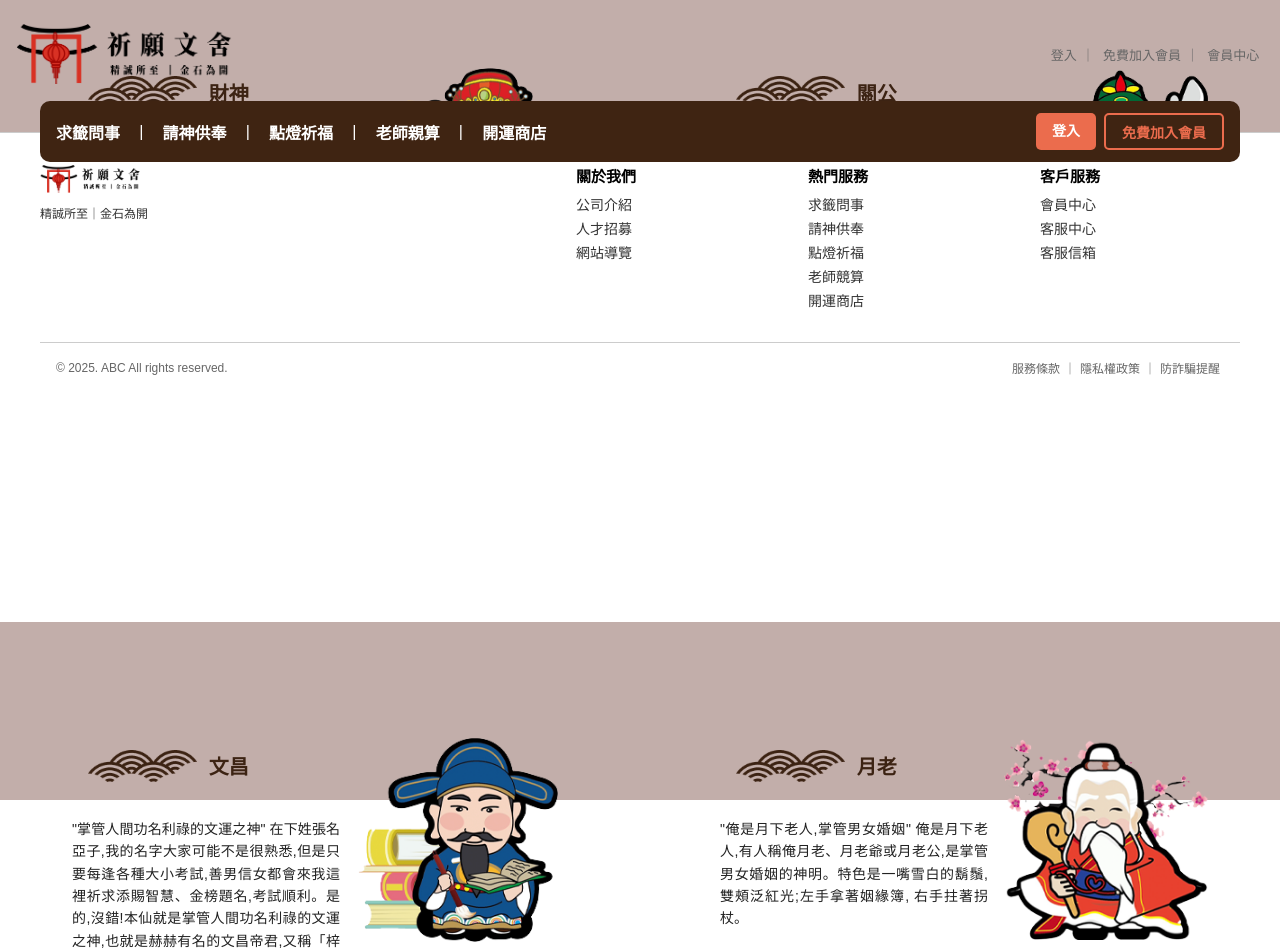
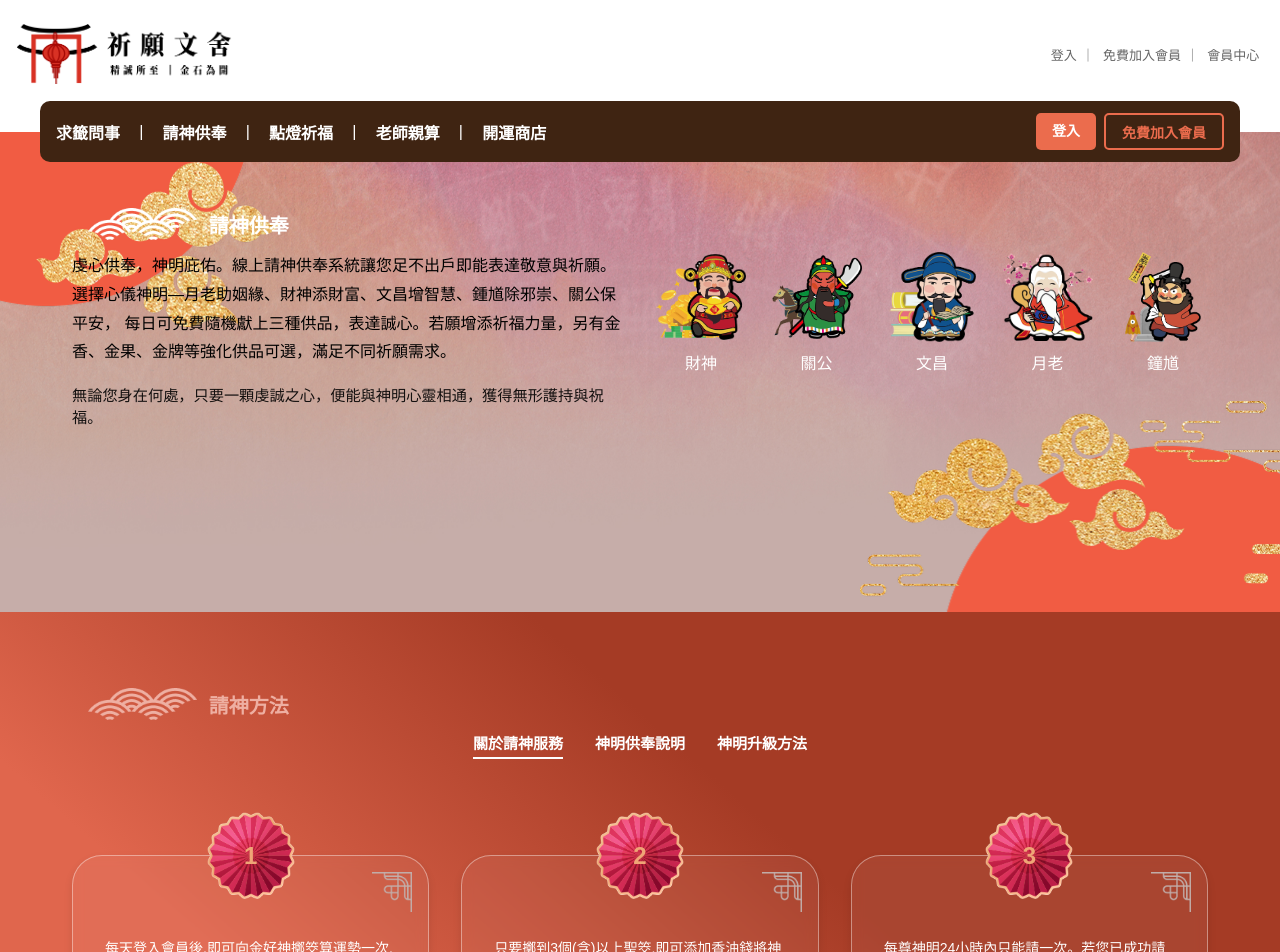
Before and after one commit to smile95137a/magic, a Vue app: page /godOffering in a window 1280 px wide. Shown: the top 952 px of the page. Built offline with nearby package versions, Linux system fonts and the light colour scheme.

Commit message:
調整功能

```diff
--- a/src/components/GodList.vue
+++ b/src/components/GodList.vue
@@ -1,5 +1,7 @@
 <template>
   <div class="god">
+    <SectionBackground variant="light" />
+    <div class="god__container">
       <div class="god__list">
         <div v-for="(god, key) in godImages" :key="key" class="god__card">
           <div class="god__content">
@@ -13,20 +15,25 @@
         </div>
       </div>
     </div>
+  </div>
 </template>
 
 <script setup>
 import godImages from '@/data/godImages';
 import Title from '@/components/common/Title.vue';
 import StartButton from '@/components/StartButton.vue';
+import SectionBackground from '@/components/common/SectionBackground.vue';
 </script>
 
 <style lang="scss" scoped>
 .god {
   width: 100%;
+  position: relative;
+  &__container {
     max-width: 1200px;
     margin: 0 auto;
     padding: 4rem 2rem;
+  }
   &__list {
     display: grid;
     grid-template-columns: repeat(2, 1fr);
--- a/src/components/Worship.vue
+++ b/src/components/Worship.vue
@@ -1,5 +1,7 @@
 <template>
   <section class="worship">
+    <SectionBackground variant="red" />
+    <div class="worship__container">
       <Title :text="`請神方法`" color="light" />
       <ul class="worship__tabs">
         <li
@@ -38,7 +40,11 @@
               <div class="worship__card-badge-text">{{ index + 1 }}</div>
             </div>
             <div class="worship__card-left">
-            <img :src="menuDecoBottom" alt="步驟徽章" class="worship__badge" />
+              <img
+                :src="menuDecoBottom"
+                alt="步驟徽章"
+                class="worship__badge"
+              />
             </div>
             <div class="worship__card-right">
               <img :src="menuDecoTop" alt="步驟徽章" class="worship__badge" />
@@ -61,7 +67,11 @@
               <div class="worship__card-badge-text">{{ index + 1 }}</div>
             </div>
             <div class="worship__card-left">
-            <img :src="menuDecoBottom" alt="步驟徽章" class="worship__badge" />
+              <img
+                :src="menuDecoBottom"
+                alt="步驟徽章"
+                class="worship__badge"
+              />
             </div>
             <div class="worship__card-right">
               <img :src="menuDecoTop" alt="步驟徽章" class="worship__badge" />
@@ -84,13 +94,18 @@
               <div class="worship__card-badge-text">{{ index + 1 }}</div>
             </div>
             <div class="worship__card-left">
-            <img :src="menuDecoBottom" alt="步驟徽章" class="worship__badge" />
+              <img
+                :src="menuDecoBottom"
+                alt="步驟徽章"
+                class="worship__badge"
+              />
             </div>
             <div class="worship__card-right">
               <img :src="menuDecoTop" alt="步驟徽章" class="worship__badge" />
             </div>
             <div class="worship__card-content">
               <p class="worship__text" v-html="item.text"></p>
+            </div>
           </div>
         </div>
       </div>
@@ -104,6 +119,7 @@ import Title from '@/components/common/Title.vue';
 import badge from '@/assets/image/badge.png';
 import menuDecoBottom from '@/assets/image/menu-deco-bottom.png';
 import menuDecoTop from '@/assets/image/menu-deco-top.png';
+import SectionBackground from '@/components/common/SectionBackground.vue';
 
 const activeTab = ref('about');
 
@@ -185,9 +201,12 @@ const steps3 = [
 <style scoped lang="scss">
 .worship {
   width: 100%;
+  position: relative;
+  &__container {
     max-width: 1200px;
     margin: 0 auto;
     padding: 4rem 2rem;
+  }
   &__title {
     font-size: 24px;
     font-weight: bold;
--- a/src/views/GodOffering.vue
+++ b/src/views/GodOffering.vue
@@ -1,9 +1,10 @@
 <template>
   <Header />
-  <SectionBackground variant="divination">
-    <section class="god-offering">
+  <section class="god-offering">
+    <SectionBackground variant="divination" />
+    <div class="god-offering__container">
       <Title :text="`請神供奉`" color="white" />
-      <div class="god-offering__container">
+      <div class="god-offering__content">
         <div class="god-offering__text">
           <p class="god-offering__description">
             虔心供奉，神明庇佑。線上請神供奉系統讓您足不出戶即能表達敬意與祈願。
@@ -30,12 +31,10 @@
           </div>
         </div>
       </div>
-    </section>
-  </SectionBackground>
-  <SectionBackground variant="red">
-    <Worship />
-  </SectionBackground>
-  <SectionBackground variant="light"><GodList /> </SectionBackground>
+    </div>
+  </section>
+  <Worship />
+  <GodList />
 
   <Footer />
 </template>
@@ -55,13 +54,17 @@ import Title from '@/components/common/Title.vue';
 <style lang="scss" scoped>
 .god-offering {
   width: 100%;
-  max-width: 1200px;
-  margin: 0 auto;
-  padding: 4rem 2rem;
+  position: relative;
+  min-height: 480px;
   &__container {
+    max-width: 1200px;
+    margin: 0 auto;
+    padding: 4rem 2rem;
+  }
+  &__content {
     display: flex;
-    flex-direction: row;
-    gap: 3rem;
+    gap: 2rem;
+    align-items: flex-start;
 
     @media (max-width: 768px) {
       flex-direction: column;
```
Lines whose indentation alone changed are shown as unchanged.
